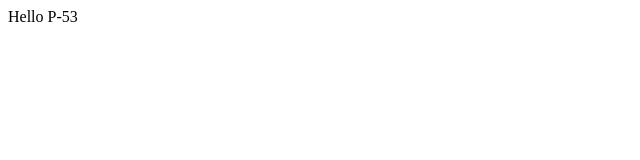
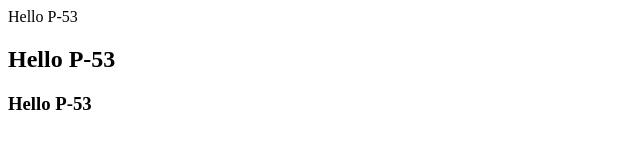
Before and after one commit to VaBear1/StudyRep, a plain HTML site: page index.html in a window 1280 px wide. Shown: the whole page, without its empty margins (0-640 px from the left). Drawn offline with Linux system fonts and the light colour scheme.

Commit message:
edit file

```diff
--- a/index.html
+++ b/index.html
@@ -4,5 +4,7 @@
 </head>
 <body>
 <hl>Hello P-53</hl>
+<h2>Hello P-53</h2>
+<h3>Hello P-53</h3>
 </body>
 </html>
```
